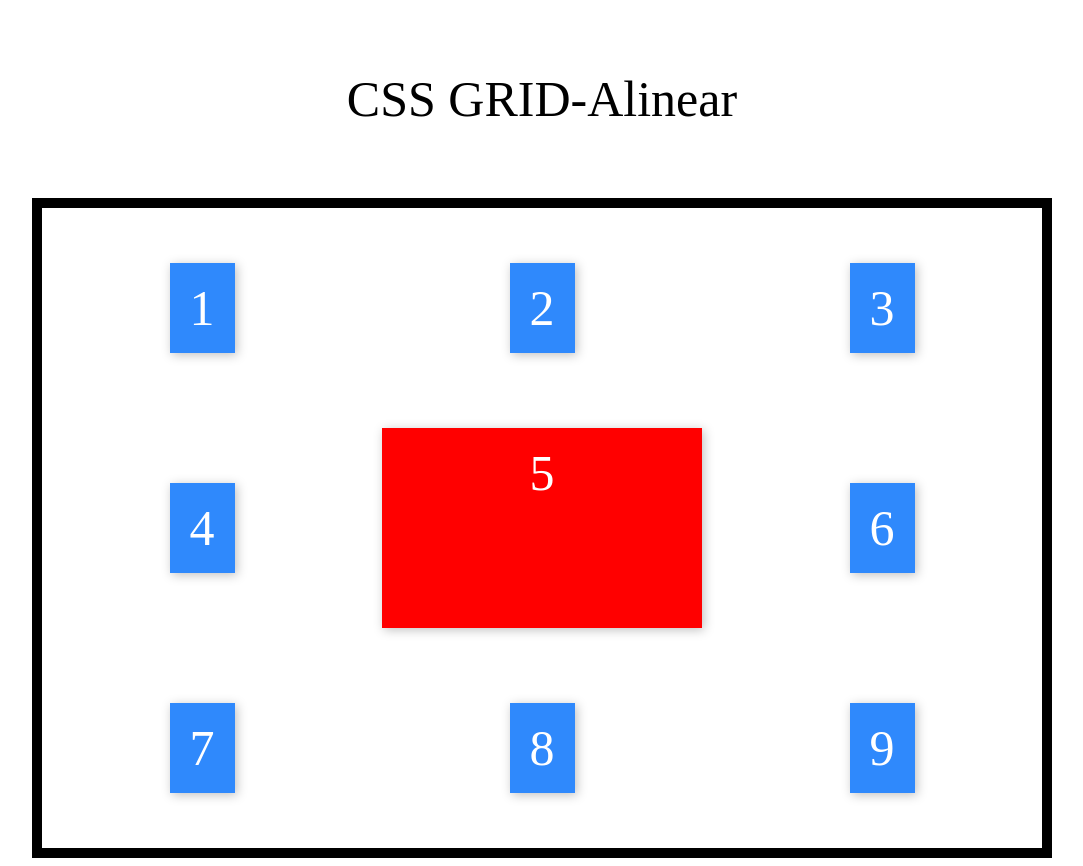
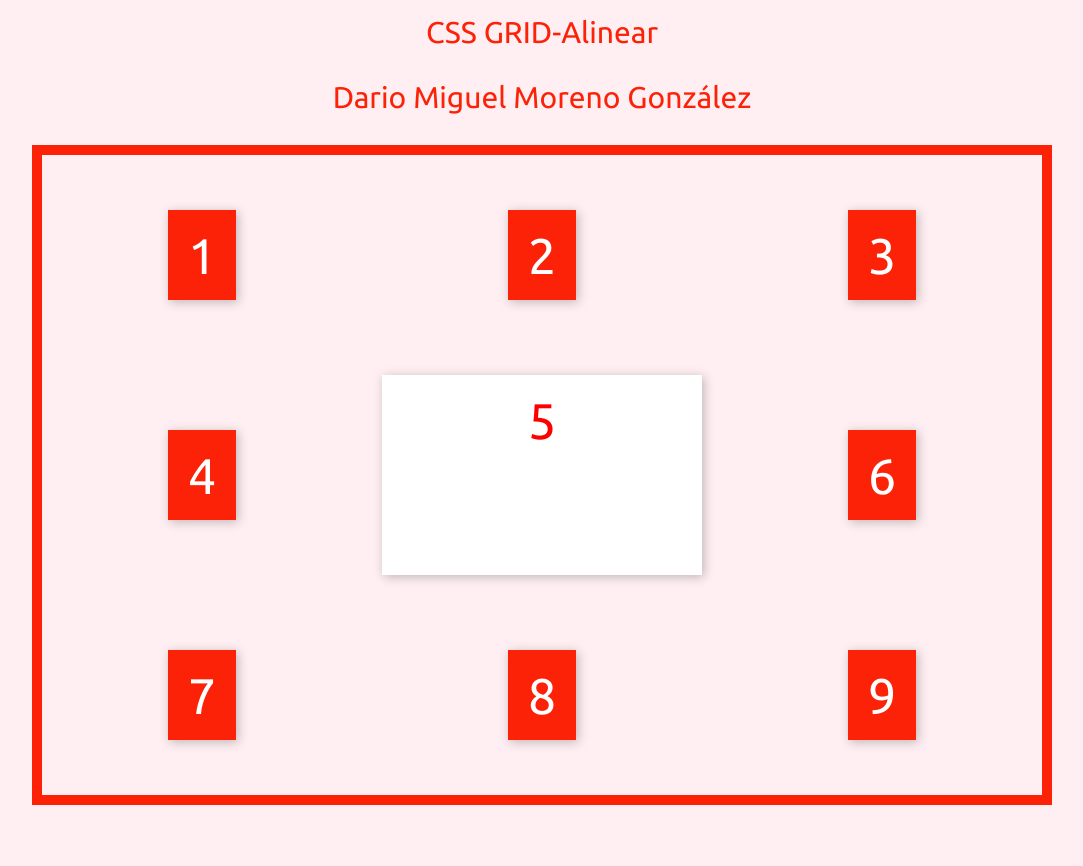
Before and after one commit to wachitorico69/alinear-GRID, a plain HTML site: page index.html in a window 1280 px wide. Shown: the whole page, without its empty margins (98-1181 px from the left). After the commit the page ends 813 px from the top, so only its background shows below. Drawn offline with Linux system fonts and the light colour scheme.

Commit message:
diseño final

```diff
--- a/css/alinear.css
+++ b/css/alinear.css
@@ -22,7 +22,8 @@
 
 /*align self para trabjar con un único elemento*/
 .contenedor .item {
-    background: red;
+    background: rgb(255, 255, 255);
+    color: red;
     /*width: 100%;*/
     justify-self: stretch;
     /*align-self: start;*/
--- a/css/style.css
+++ b/css/style.css
@@ -1,14 +1,21 @@
+body {
+    background-color: #ffeff2;
+}
+
 .header p{
-    font-size: 50px;
+    margin-top: .5em;
+    font-size: 30px;
+    font-family: "Ubuntu", serif;
     text-align: center;
-    padding: 20px 0;
+    color: #fb2208
 }
 
 .contenedor{
      width:90%;
      max-width: 1000px;
-     border: 10px solid #000;
+     border: 10px solid #fb2208;
      margin:auto;
+     font-family: "Ubuntu", serif;
      font-size: 50px;
      line-height: 50px;
      text-align: center;
@@ -17,7 +24,7 @@
 .contenedor > div{
     display:block;
     padding: 20px;
-    color: #fff;
-    background: #2f89fc;
+    color: #ffffff;
+    background: #fb2208;
     box-shadow: 2px 2px 10px rgba(0,0,0,.25);
 }
--- a/index.html
+++ b/index.html
@@ -4,7 +4,9 @@
 	<meta charset="UTF-8">
 	<meta name="viewport" content="width=device-width, initial-scale=1.0">
 	<meta http-equiv="X-UA-Compatible" content="ie=edge">
-	<link href="https://fonts.googleapis.com/css?family=Roboto" rel="stylesheet">
+	<link rel="preconnect" href="https://fonts.googleapis.com">
+	<link rel="preconnect" href="https://fonts.gstatic.com" crossorigin>
+	<link href="https://fonts.googleapis.com/css2?family=Ubuntu:ital,wght@0,300;0,400;0,500;0,700;1,300;1,400;1,500;1,700&display=swap" rel="stylesheet">
 	<link rel="stylesheet" href="/css/style.css">
 	<link rel="stylesheet" href="/css/alinear.css">
 	<title>CSS Grid</title>
@@ -12,6 +14,7 @@
 <body>
 	<div class="header">
 		<p>CSS GRID-Alinear</p>
+		<p>Dario Miguel Moreno González<p>
 	</div>
 
 	<div class="contenedor">
```
